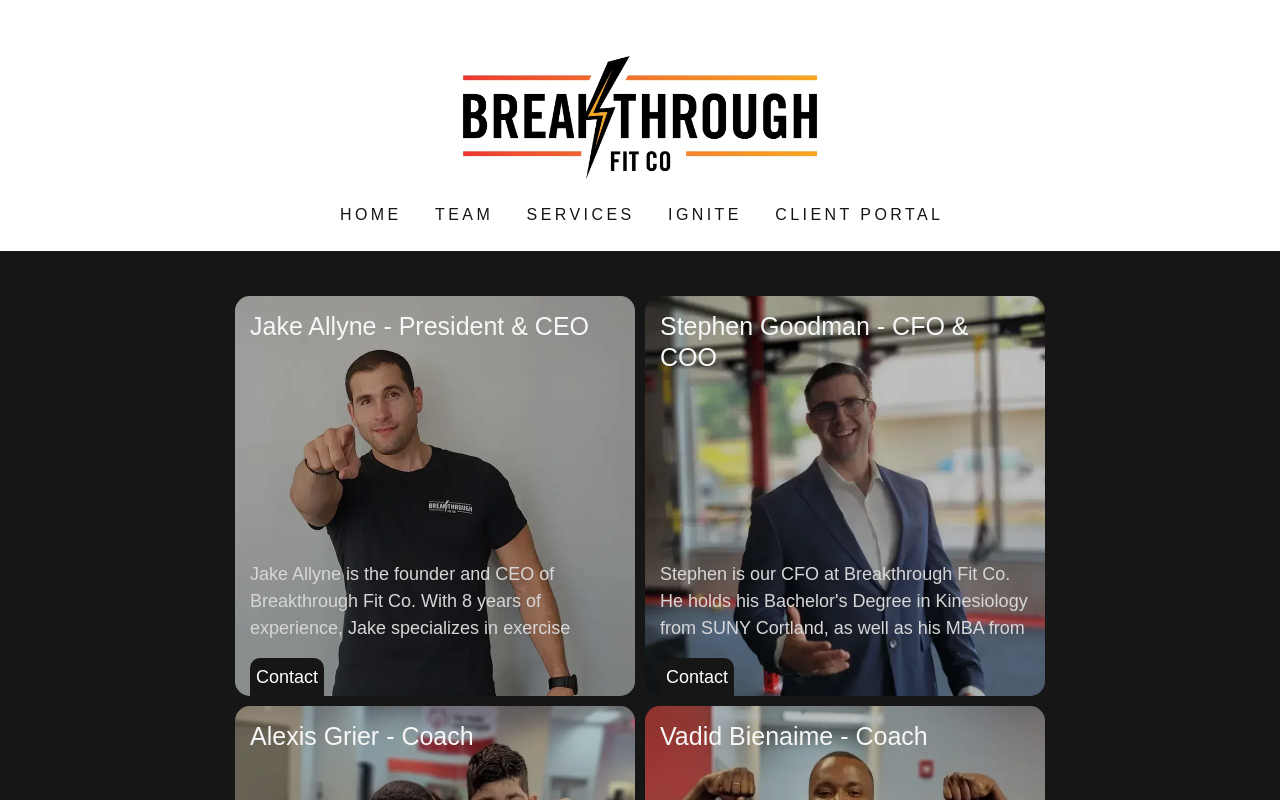
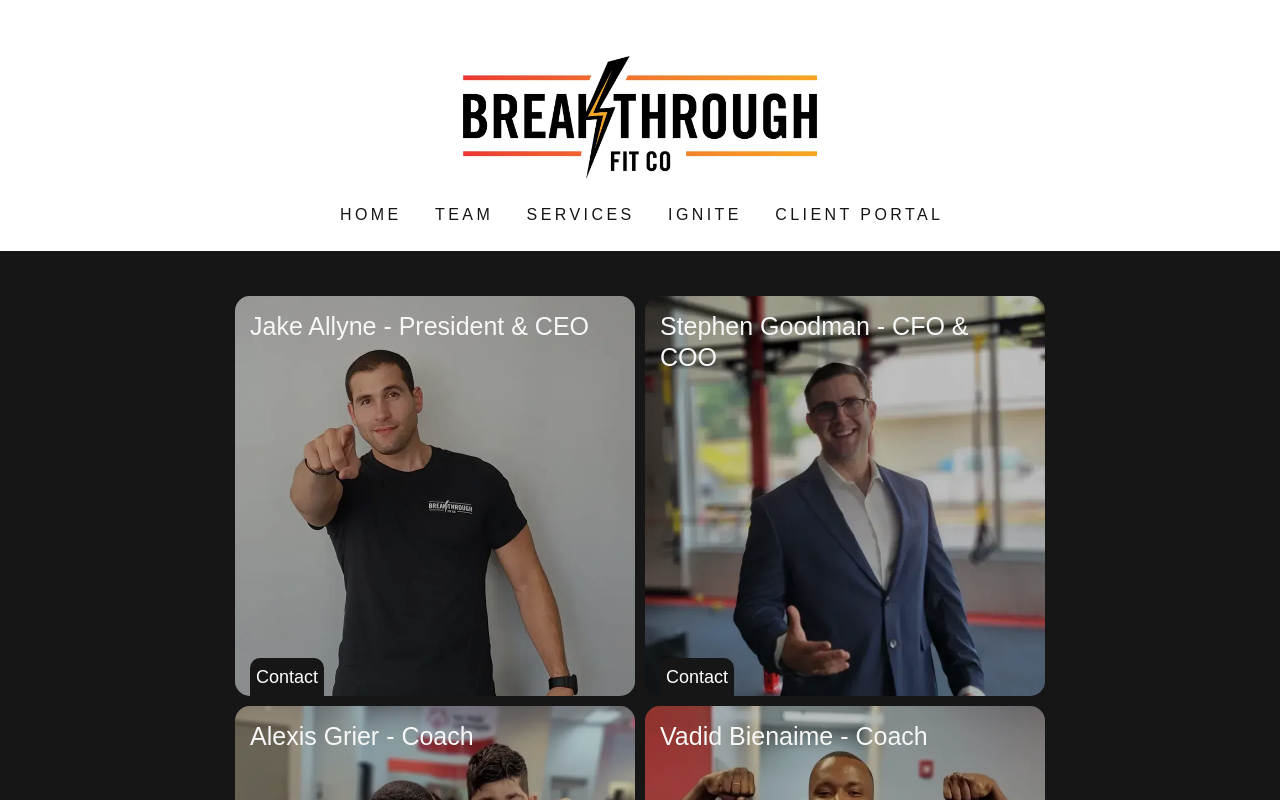
Before and after one commit to KalenShamy/BreakthroughFitCo, a SvelteKit app: page /team in a window 1280 px wide. Shown: the top 800 px of the page. Built offline with nearby package versions, Linux system fonts and the light colour scheme.

Commit message:
cleaner text & contact button hover visuals

```diff
--- a/static/master.css
+++ b/static/master.css
@@ -284,7 +284,7 @@ a {
   color: rgb(164, 164, 164);
 }
 .teamMemberText:hover {
-  background-color: rgba(0,0,0,0.5);
+  background-color: rgba(0,0,0,0.75);
 }
 .teamMemberName {
   color: rgb(247, 247, 247);
@@ -299,7 +299,7 @@ a {
 }
 .teamMemberTextExtra {
   transition: 0.5s;
-  height: 4.5em;
+  height: 0;
   overflow: hidden;
   position: absolute;
   bottom: 3em;
@@ -338,8 +338,10 @@ a.teamMemberContact {
 }
 a.teamMemberContact:hover {
   padding-bottom: 3em;
+}
+.teamMemberText:hover a.teamMemberContact {
   background: rgb(30, 30, 30);
-  border: solid white 1px;
+  border: solid rgba(255,255,255,0.25) 1px;
   border-bottom: none;
 }
 footer {
```
